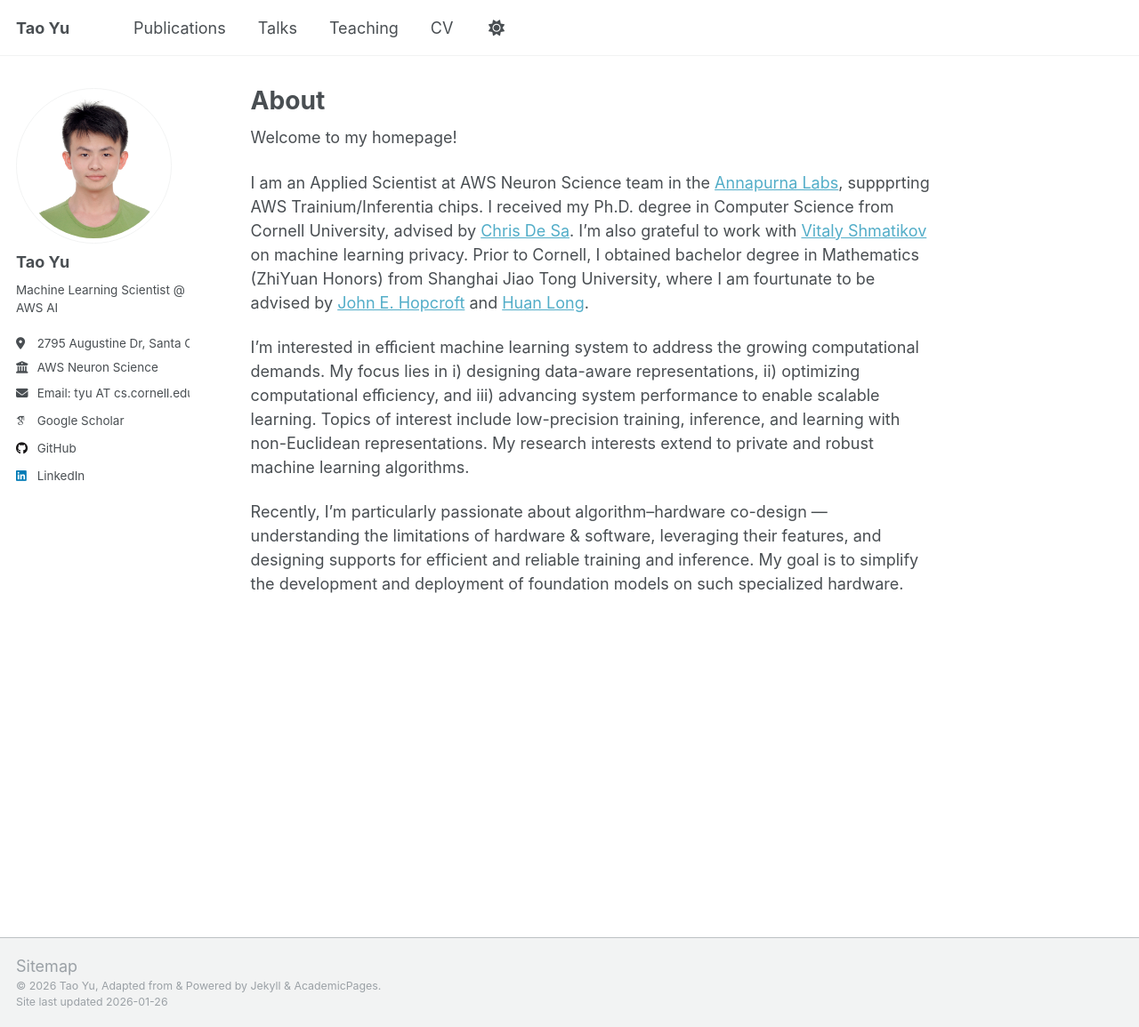
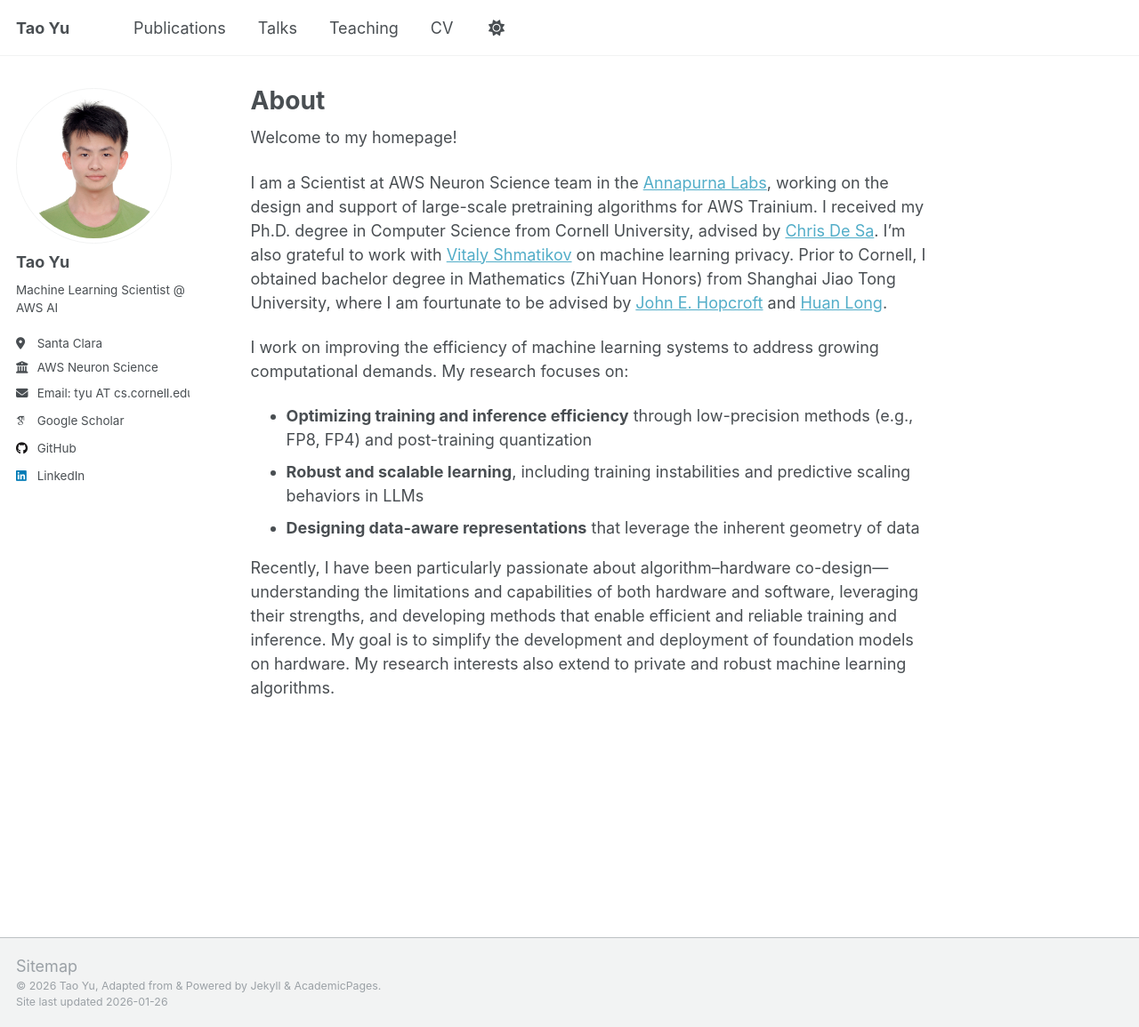
Before and after one commit to ydtydr/ydtydr.github.io, a Jekyll site: the page built from _pages/about.md, in a window 1280 px wide and 1155 px high. Shown: the whole window at 89% size. Built offline with Jekyll 4.4.1, drawn with Linux system fonts in a browser that asks for light colours; some web fonts are replaced.

Commit message:
minor updates

```diff
--- a/_config.yml
+++ b/_config.yml
@@ -26,7 +26,7 @@ author:
   name             : "Tao Yu"
   pronouns         : # example: "she/her"
   bio              : "Machine Learning Scientist @ AWS AI"
-  location         : "2795 Augustine Dr, Santa Clara"
+  location         : "Santa Clara"
   employer         : "AWS Neuron Science"
   uri              : # URL
   email            : "tyu@cs.cornell.edu"
--- a/_pages/about.md
+++ b/_pages/about.md
@@ -8,11 +8,15 @@ redirect_from:
 ---
 Welcome to my homepage!
 
-I am an Applied Scientist at AWS Neuron Science team in the [Annapurna Labs](https://amazon.jobs/content/en/teams/amazon-web-services/annapurna-labs), suppprting AWS Trainium/Inferentia chips. I received my Ph.D. degree in Computer Science from Cornell University, advised by [Chris De Sa](https://www.cs.cornell.edu/~cdesa/). I'm also grateful to work with [Vitaly Shmatikov](https://www.cs.cornell.edu/~shmat/) on machine learning privacy. Prior to Cornell, I obtained bachelor degree in Mathematics (ZhiYuan Honors) from Shanghai Jiao Tong University, where I am fourtunate to be advised by [John E. Hopcroft](https://www.cs.cornell.edu/jeh/) and [Huan Long](https://basics.sjtu.edu.cn/~longhuan/).
+I am a Scientist at AWS Neuron Science team in the [Annapurna Labs](https://amazon.jobs/content/en/teams/amazon-web-services/annapurna-labs), working on the design and support of large-scale pretraining algorithms for AWS Trainium. I received my Ph.D. degree in Computer Science from Cornell University, advised by [Chris De Sa](https://www.cs.cornell.edu/~cdesa/). I'm also grateful to work with [Vitaly Shmatikov](https://www.cs.cornell.edu/~shmat/) on machine learning privacy. Prior to Cornell, I obtained bachelor degree in Mathematics (ZhiYuan Honors) from Shanghai Jiao Tong University, where I am fourtunate to be advised by [John E. Hopcroft](https://www.cs.cornell.edu/jeh/) and [Huan Long](https://basics.sjtu.edu.cn/~longhuan/).
 
-I'm interested in eﬃcient machine learning system to address the growing computational demands. My focus lies in i) designing data-aware representations, ii) optimizing computational eﬃciency, and iii) advancing system performance to enable scalable learning. Topics of interest include low-precision training, inference, and learning with non-Euclidean representations. My research interests extend to private and robust machine learning algorithms.
+I work on improving the efficiency of machine learning systems to address growing computational demands. My research focuses on:
 
-Recently, I'm particularly passionate about algorithm–hardware co-design — understanding the limitations of hardware & software, leveraging their features, and designing supports for efficient and reliable training and inference. My goal is to simplify the development and deployment of foundation models on such specialized hardware.
+- **Optimizing training and inference efficiency** through low-precision methods (e.g., FP8, FP4) and post-training quantization
+- **Robust and scalable learning**, including training instabilities and predictive scaling behaviors in LLMs
+- **Designing data-aware representations** that leverage the inherent geometry of data
+
+Recently, I have been particularly passionate about algorithm–hardware co-design—understanding the limitations and capabilities of both hardware and software, leveraging their strengths, and developing methods that enable efficient and reliable training and inference. My goal is to simplify the development and deployment of foundation models on hardware. My research interests also extend to private and robust machine learning algorithms.
 
 <!-- [CV](https://ydtydr.github.io/files/tao_resume.pdf) -->
 
```
Also changed, not shown: _pages/cv.md (+6 -5 lines), _publications/bian2025scaling.md (added, +14 -0 lines), _publications/khaled2025muonbp.md (added, +14 -0 lines), _talks/2025-08-06-ijcai-talk.md (added, +13 -0 lines).
